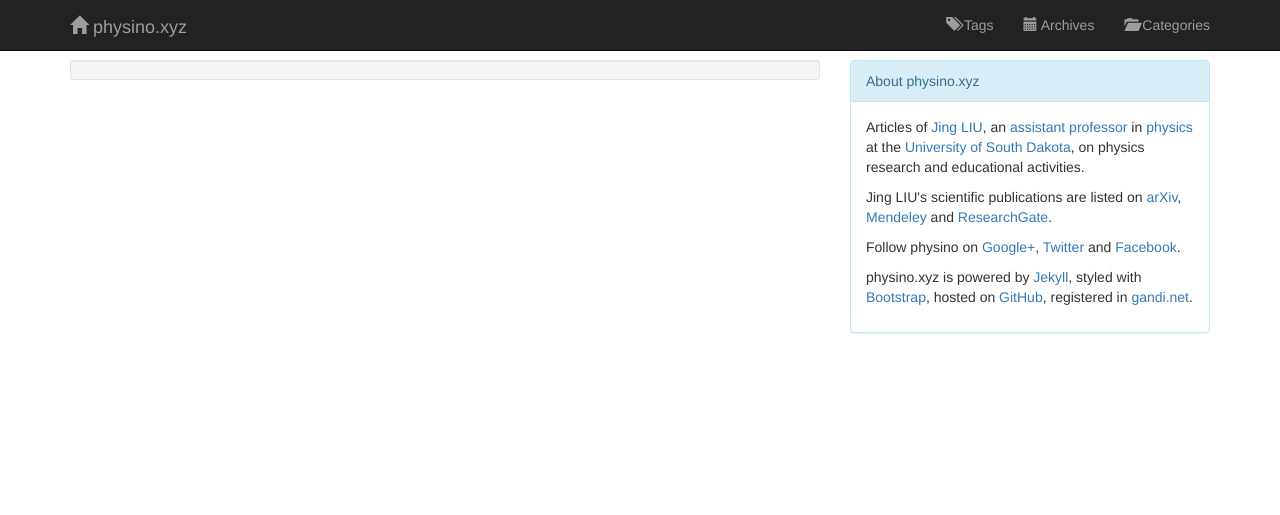
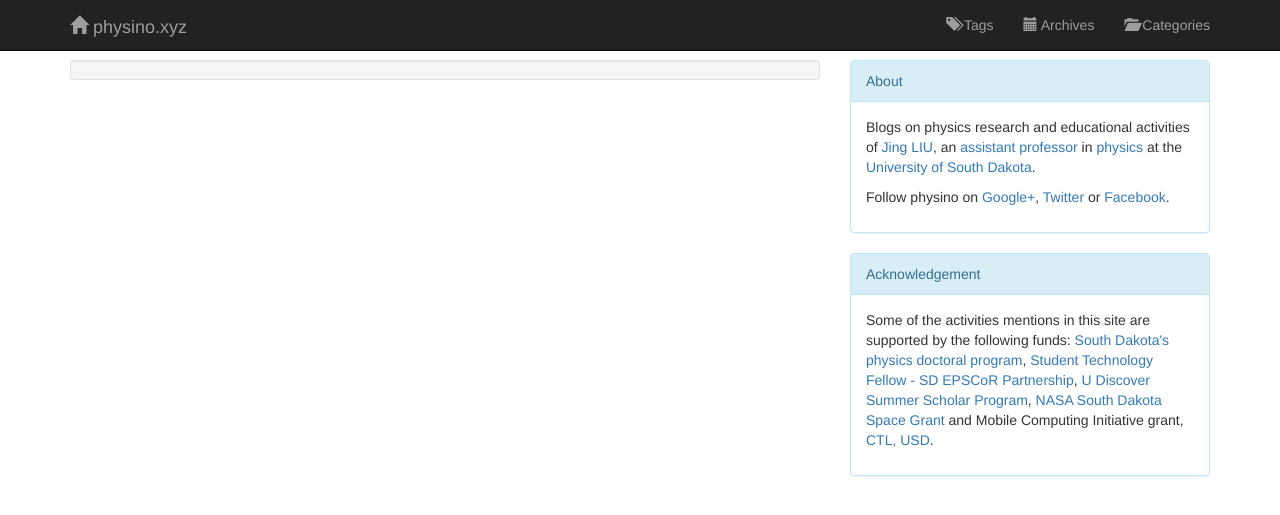
Before and after one commit to jintonic/jintonic.github.io, a Jekyll site: the page built from physics/index.html, in a window 1280 px wide. Shown: the top 515 px of the page. Built offline with Jekyll 4.4.1, drawn with Linux system fonts in a browser that asks for light colours; nearby versions of some CDN libraries; Markdown is read by kramdown in place of the engine named in the settings.

Commit message:
added acknowledgement

```diff
--- a/_includes/foot.html
+++ b/_includes/foot.html
@@ -1,30 +1,33 @@
 </div>
 <div class="col-md-4">
   <div class="panel panel-info">
-    <div class="panel-heading">About physino.xyz</div>
+    <div class="panel-heading">About</div>
     <div class="panel-body">
-      <p>Articles of <a href="https://www.linkedin.com/in/jingliuphys">Jing
-	LIU</a>, an <a
+      <p>Blogs on physics research and educational activities of <a
+	href="https://www.linkedin.com/in/jingliuphys">Jing LIU</a>, an <a
 	href="http://www.usd.edu/faculty-and-staff/Jing-Liu">assistant
 	professor</a> in <a href="http://www.usd.edu/physics">physics</a> at
-      the <a href="http://www.usd.edu">University of South Dakota</a>, on
-      physics research and educational activities.</p>
-
-      <p>Jing LIU's scientific publications are listed on <a
-	href="http://arxiv.org/a/liu_j_2">arXiv</a>, <a
-	href="http://www.mendeley.com/profiles/jing-liu36">Mendeley</a> and <a
-	href="https://www.researchgate.net/profile/Jing_Liu117">ResearchGate</a>.</p>
+      the <a href="http://www.usd.edu">University of South Dakota</a>.</p>
 
       <p>Follow physino on <a
 	href="https://plus.google.com/106431730867248081382">Google+</a>, <a
-	href="https://twitter.com/physino_xyz">Twitter</a> and <a
+	href="https://twitter.com/physino_xyz">Twitter</a> or <a
 	href="https://www.facebook.com/physino">Facebook</a>.</p>
+    </div>
+  </div>
+  <div class="panel panel-info">
+    <div class="panel-heading">Acknowledgement</div>
+    <div class="panel-body">
+      <p>Some of the activities mentions in this site are supported by the
+      following funds: <a href="http://sanfordlab.org/article/1576">South
+	Dakota's physics doctoral program</a>, <a
+	href="https://www.sdbor.edu/services/academics/aac/documents/5_F_AAC0215.pdf">Student
+	Technology Fellow - SD EPSCoR Partnership</a>, <a
+	href="http://www.usd.edu/cage/on-campus-programs">U Discover Summer
+	Scholar Program</a>, <a href="http://sdspacegrant.sdsmt.edu/">NASA
+	South Dakota Space Grant</a> and Mobile Computing Initiative grant,
+      <a href="http://www.usd.edu/ctl">CTL, USD</a>.</p>
 
-      <p>physino.xyz is powered by <a href="jekyllrb.com">Jekyll</a>, styled
-      with <a href="http://getbootstrap.com/">Bootstrap</a>, hosted on <a
-	href="https://github.com/jintonic/jintonic.github.io">GitHub</a>,
-      registered in <a
-	href="https://www.gandi.net/whois/details?search=physino.xyz">gandi.net</a>.</p>
     </div>
   </div>
 </div>
```
